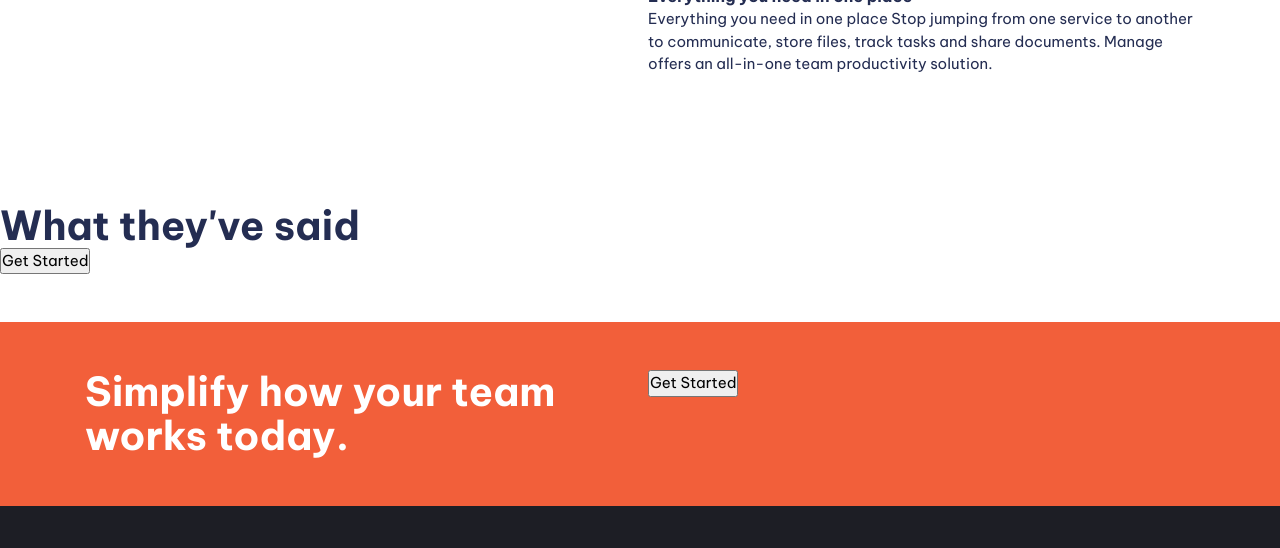
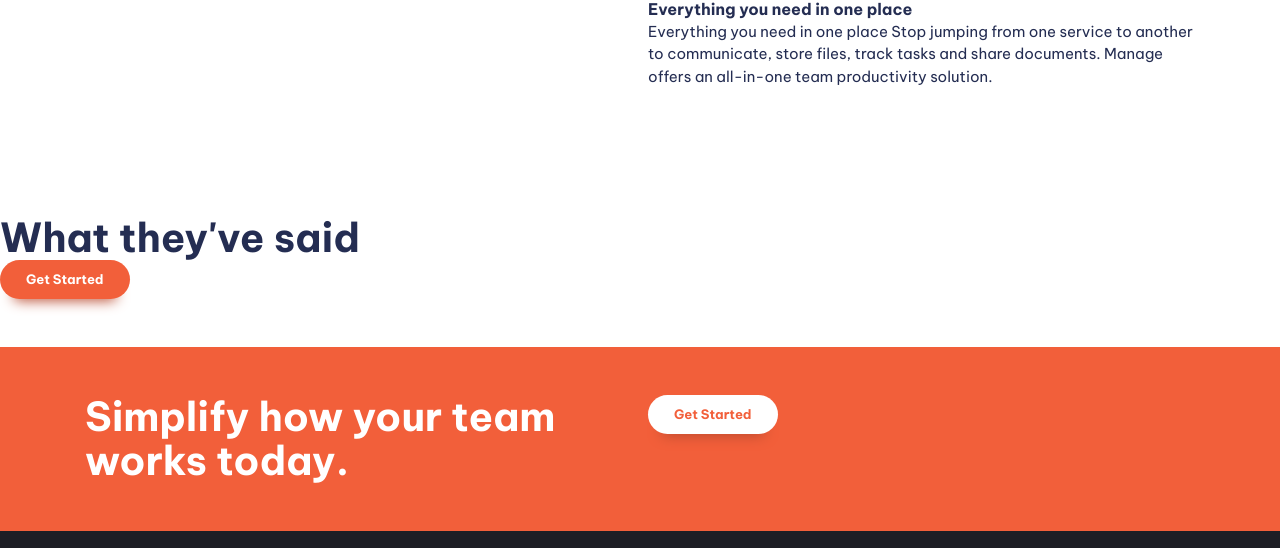
Before and after one commit to BenyaminParang/landing_page_challenge, a website built with Vite: page index.html in a window 1280 px wide. Shown: the part 1097-1645 px from the top of the page. Built offline with nearby package versions, Linux system fonts and the light colour scheme.

Commit message:
style the buttons

```diff
--- a/index.html
+++ b/index.html
@@ -106,7 +106,7 @@
             </p>
           </div>
           <div>
-            <button class="button">Get Started</button>
+            <button class="button" data-type="inverted">Get Started</button>
           </div>
         </div>
       </div>
--- a/style.css
+++ b/style.css
@@ -1,7 +1,9 @@
 /* root variables */
 
 :root {
+  --clr-accent-500: hsl(12, 60%, 45%);
   --clr-accent-400: hsl(12, 88%, 59%);
+  --clr-accent-300: hsl(12, 88%, 75%);
   --clr-accent-100: hsl(13, 100%, 96%);
 
   --clr-primary-400: hsl(228, 39%, 23%);
@@ -254,3 +256,35 @@ body {
   font-family: var(--ff-body);
   color: var(--clr-primary-400);
 }
+
+/* button */
+
+.button {
+  border: 0;
+  border-radius: 100vmax;
+  font-weight: var(--fw-bold);
+  font-size: var(--fs-button);
+  padding: 1em 2em;
+  color: var(--clr-neutral-100);
+  background-color: var(--clr-accent-400);
+  cursor: pointer;
+  box-shadow: 0 1.12em 1em -1em var(--clr-accent-500);
+  text-decoration: none;
+  line-height: 1;
+}
+
+.button[data-type="inverted"] {
+  background-color: var(--clr-neutral-100);
+  color: var(--clr-accent-400);
+}
+
+.button:hover,
+.button:focus-visible {
+  background-color: var(--clr-accent-300);
+}
+
+.button[data-type="inverted"]:hover,
+.button[data-type="inverted"]:focus-visible {
+  background-color: var(--clr-neutral-100);
+  color: var(--clr-accent-300);
+}
```
